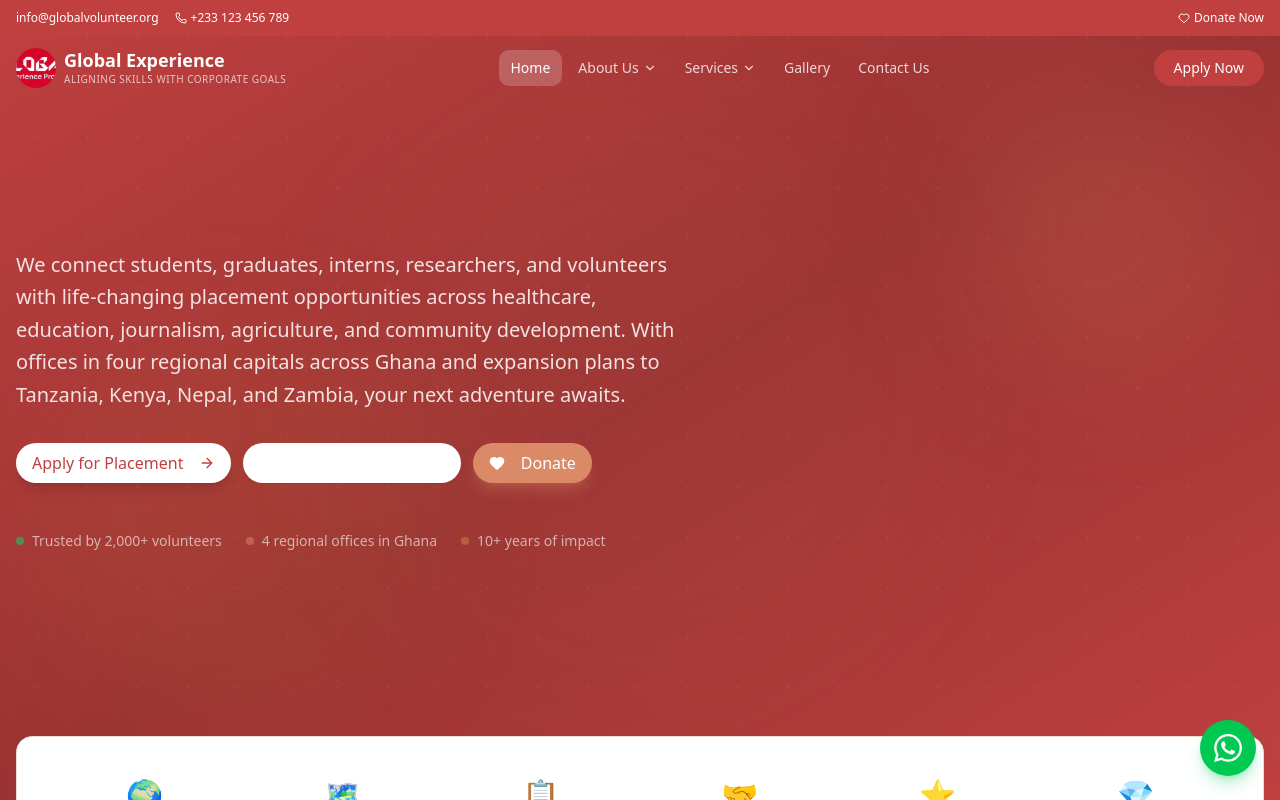
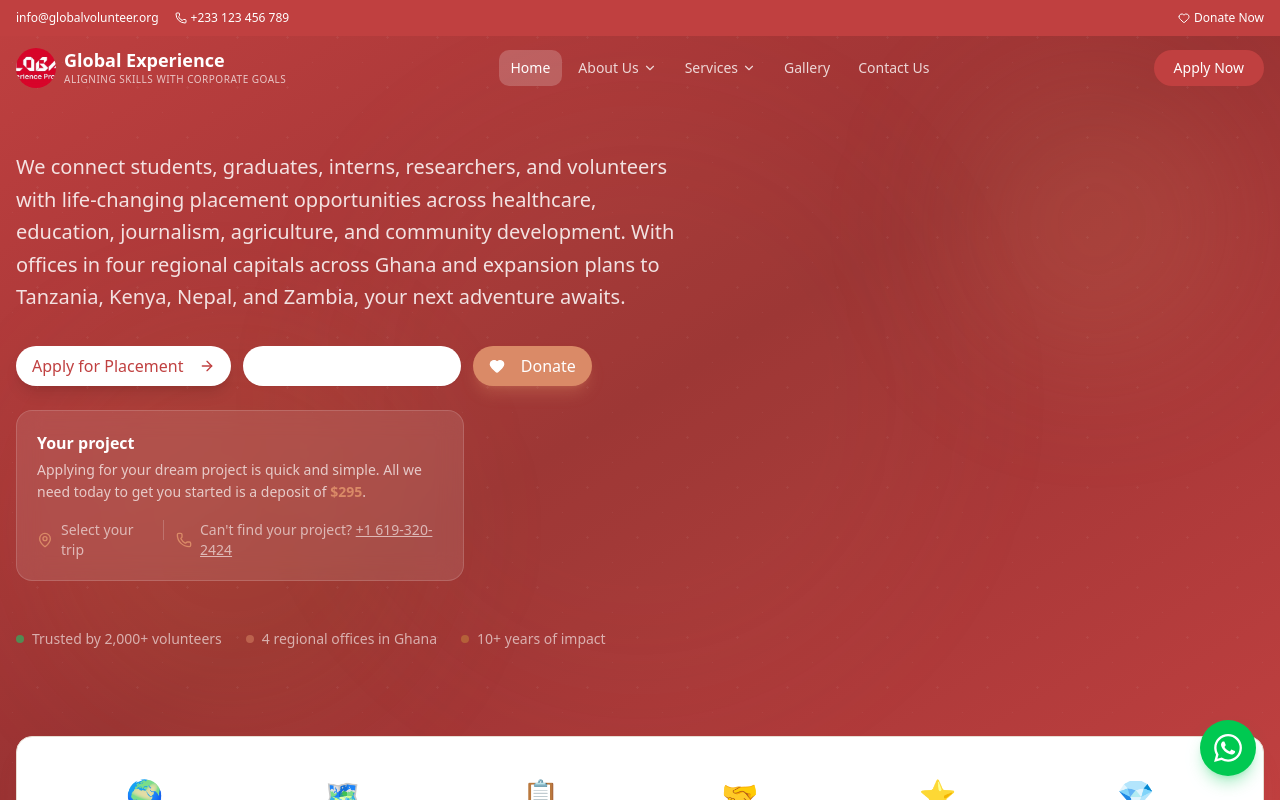
Before and after one commit to lilromeo2290/Global_Experience-, a Next.js app: page / in a window 1280 px wide. Shown: the top 800 px of the page. Built offline with nearby package versions, Linux system fonts and the light colour scheme.

Commit message:
9acc5aa7-2403-4ae2-963c-071695ad70e0

```diff
--- a/src/components/sections/hero.tsx
+++ b/src/components/sections/hero.tsx
@@ -2,7 +2,7 @@
 
 import { motion } from 'framer-motion'
 import { Button } from '@/components/ui/button'
-import { ArrowRight, Heart, Users } from 'lucide-react'
+import { ArrowRight, Heart, Users, Phone, MapPin } from 'lucide-react'
 
 export default function HeroSection() {
   return (
@@ -76,6 +76,30 @@ export default function HeroSection() {
             </Button>
           </motion.div>
 
+          {/* Your Project info card */}
+          <motion.div
+            initial={{ opacity: 0, y: 20 }}
+            animate={{ opacity: 1, y: 0 }}
+            transition={{ duration: 0.6, delay: 0.65 }}
+            className="mt-6 max-w-md bg-white/10 backdrop-blur-md border border-white/15 rounded-2xl p-5"
+          >
+            <h3 className="text-white font-semibold text-base mb-1">Your project</h3>
+            <p className="text-white/70 text-sm leading-relaxed mb-4">
+              Applying for your dream project is quick and simple. All we need today to get you started is a deposit of <span className="text-copper font-semibold">$295</span>.
+            </p>
+            <div className="flex items-start gap-3">
+              <div className="flex items-center gap-2 text-white/60 text-sm">
+                <MapPin className="w-4 h-4 text-copper flex-shrink-0" />
+                <span>Select your trip</span>
+              </div>
+              <div className="w-px h-5 bg-white/20" />
+              <a href="tel:+16193202424" className="flex items-center gap-2 text-white/60 text-sm hover:text-copper transition-colors">
+                <Phone className="w-4 h-4 text-copper flex-shrink-0" />
+                <span>Can&apos;t find your project? <span className="underline">+1 619-320-2424</span></span>
+              </a>
+            </div>
+          </motion.div>
+
           {/* Trust indicators */}
           <motion.div
             initial={{ opacity: 0 }}
```
